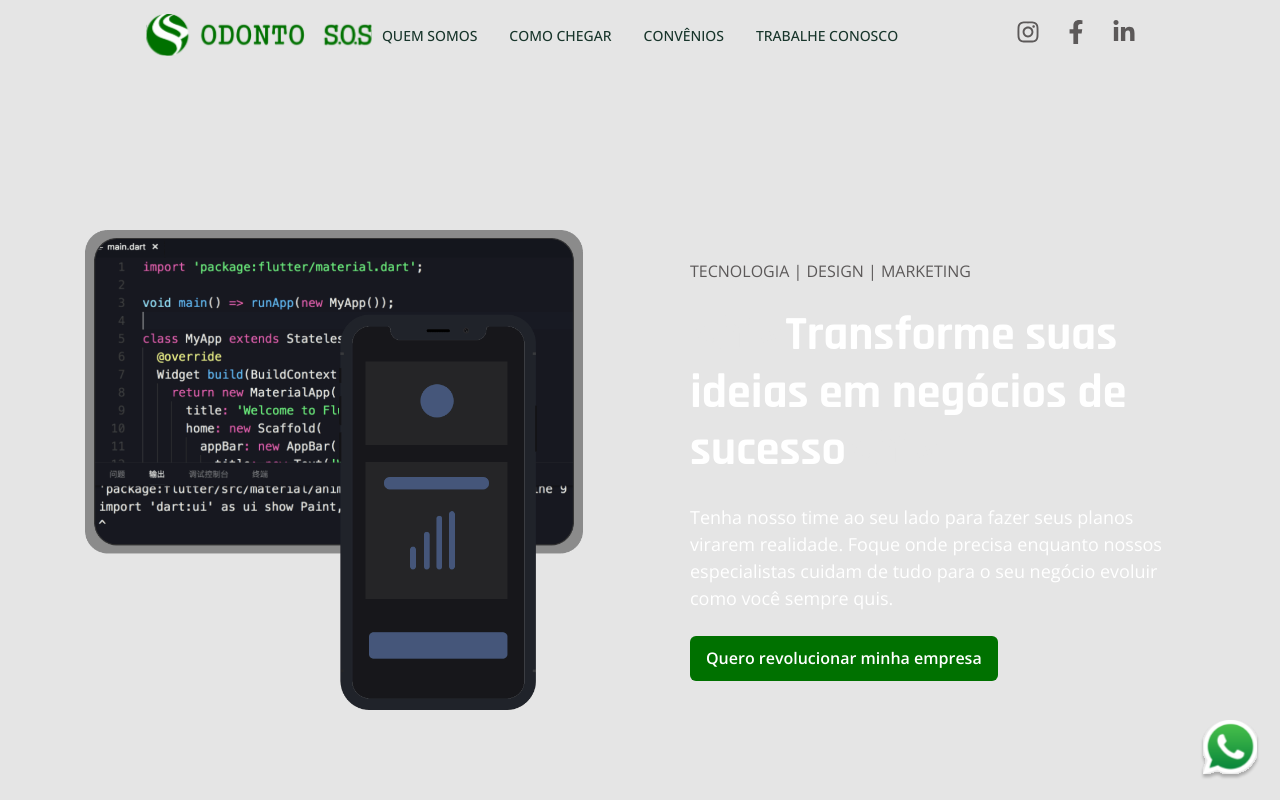
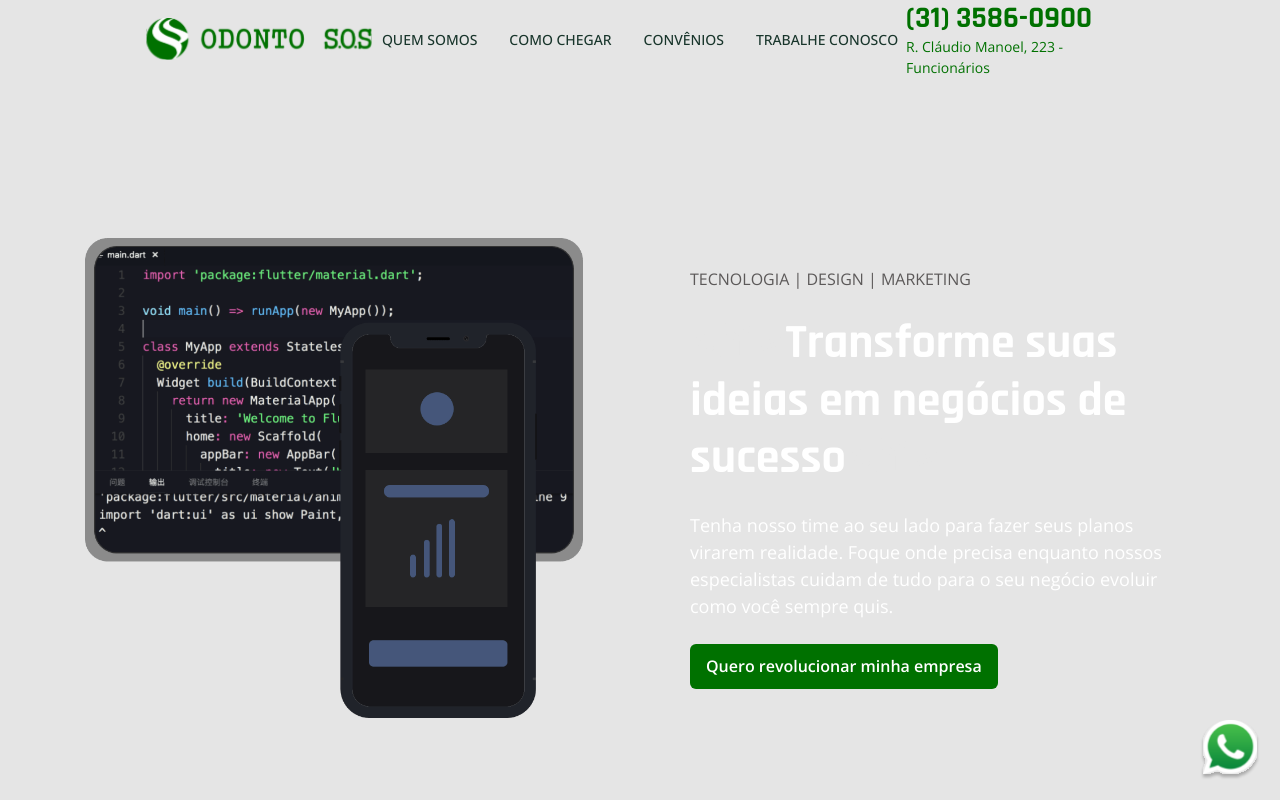
Before and after one commit to odontosos24horas/odontosos, a Next.js app: page / in a window 1280 px wide. Shown: the top 800 px of the page. Built offline with nearby package versions, Linux system fonts and the light colour scheme.

Commit message:
feat: numero telefone no header

```diff
--- a/src/components/organisms/nextHeader/index.tsx
+++ b/src/components/organisms/nextHeader/index.tsx
@@ -15,7 +15,7 @@ import {
   PopoverContent,
   useDisclosure,
   Container,
-  HStack
+  Heading
 } from '@chakra-ui/react'
 import {
   HamburgerIcon,
@@ -227,29 +227,16 @@ const NextHeader = () => {
             <DesktopNav />
           </Flex>
 
-          <Stack
-            flex={{ base: 1 }}
-            justify={'flex-end'}
-            direction={'row'}
-            spacing={6}>
-            <HStack spacing={{ base: 3, md: 6 }}>
-              <NextJSLink href={'https://www.instagram.com/nextimetec/'}>
-                <a target="_blank" rel="noreferrer">
-                  <Icon color="next-gray" _hover={{ color: 'next-primary' }} as={FaInstagram} w={6} h={6}/>
-                </a>
-              </NextJSLink>
-              <NextJSLink href={'https://www.facebook.com/nextimetecnologia'}>
-                <a target="_blank" rel="noreferrer">
-                  <Icon color="next-gray" _hover={{ color: 'next-primary' }} as={FaFacebookF} w={6} h={6}/>
-                </a>
-              </NextJSLink>
-              <NextJSLink href={'https://www.linkedin.com/company/nextimetec/'}>
-                <a target="_blank" rel="noreferrer">
-                  <Icon color="next-gray" _hover={{ color: 'next-primary' }} as={FaLinkedinIn} w={6} h={6}/>
-                </a>
-              </NextJSLink>
-            </HStack>
-          </Stack>
+          <Flex flex={{ base: 1 }}justify={{ base: 'center' }}>
+            <Box display={{ base: 'none', md: 'block' }}>
+              <Heading color="next-primary" size="lg">
+                (31) 3586-0900
+              </Heading>
+              <Text color="next-primary" fontSize="sm">
+                R. Cláudio Manoel, 223 - Funcionários
+              </Text>
+            </Box>
+          </Flex>
         </Flex>
 
         <Collapse in={isOpen} animateOpacity>
```
